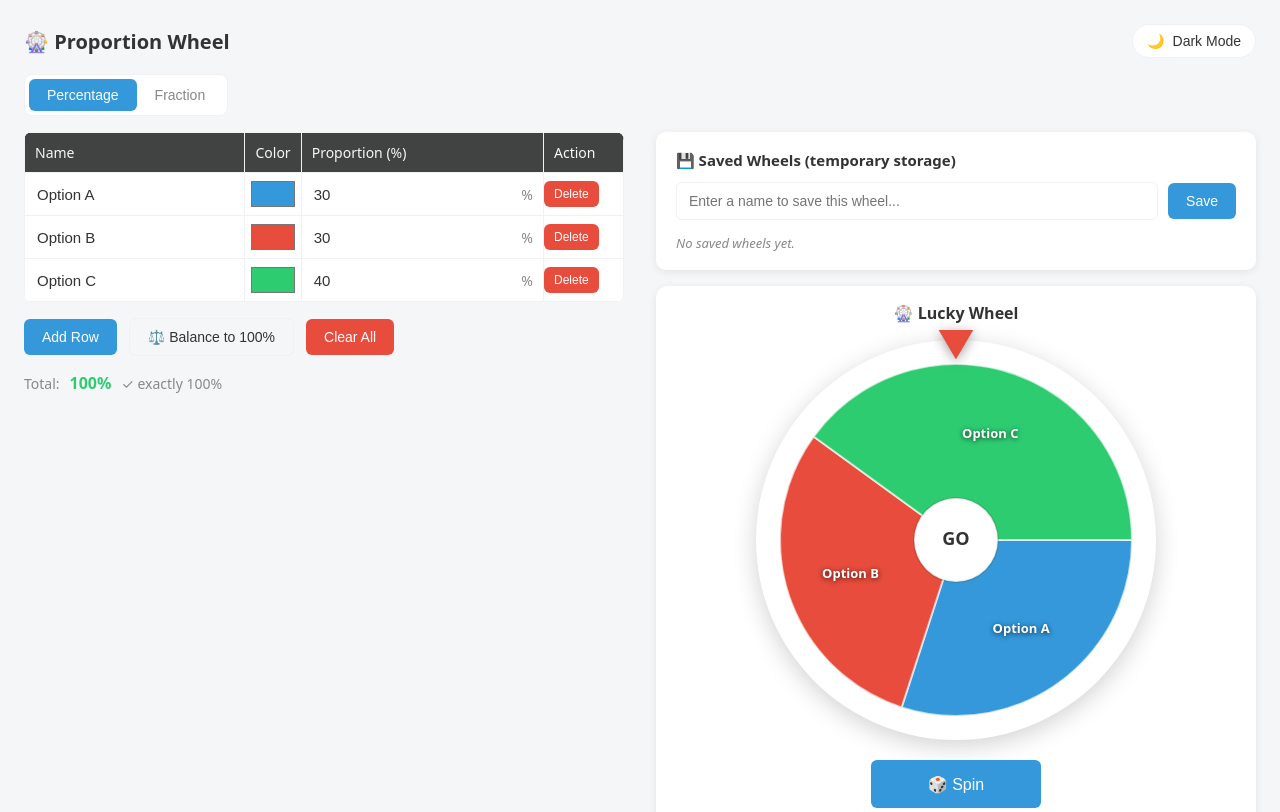
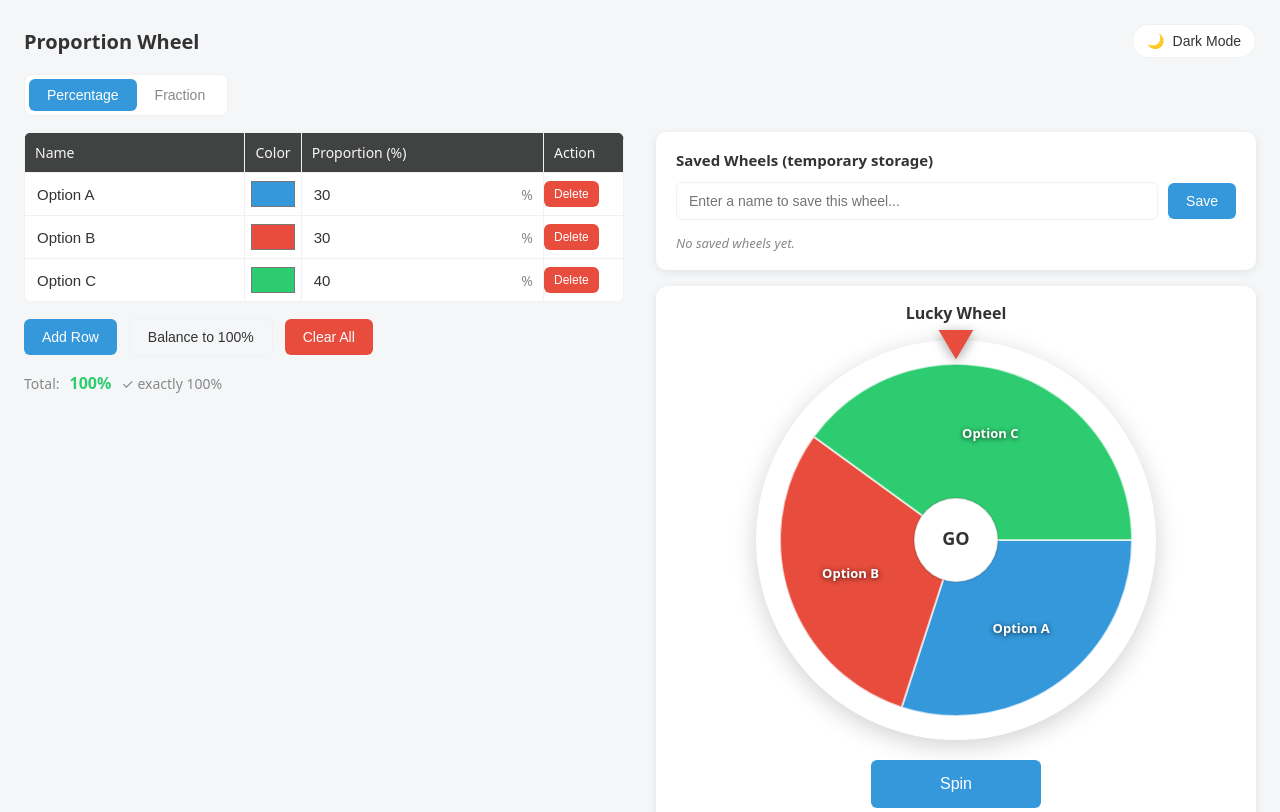
Before and after one commit to Prayuth-hap/Prayuth-hap.github.io, a plain HTML site: page index.html in a window 1280 px wide. Shown: the top 812 px of the page. Drawn offline with Linux system fonts and the light colour scheme.

Commit message:
Add files via upload

```diff
--- a/index.html
+++ b/index.html
@@ -464,7 +464,7 @@
 <body>
 
   <div class="topbar">
-    <h1>🎡 Proportion Wheel</h1>
+    <h1>Proportion Wheel</h1>
     <button class="theme-toggle" id="themeToggle">
       <span id="themeIcon">🌙</span>
       <span id="themeText">Dark Mode</span>
@@ -496,7 +496,7 @@
 
       <div class="actions">
         <button id="addRowBtn">Add Row</button>
-        <button id="balanceBtn" class="secondary">⚖️ Balance to 100%</button>
+        <button id="balanceBtn" class="secondary">Balance to 100%</button>
         <button id="clearBtn" class="danger">Clear All</button>
       </div>
 
@@ -510,7 +510,7 @@
     <!-- RIGHT COLUMN -->
     <div class="right-col">
       <div class="storage-section">
-        <h2>💾 Saved Wheels (temporary storage)</h2>
+        <h2>Saved Wheels (temporary storage)</h2>
         <div class="storage-row">
           <input type="text" id="slotName" placeholder="Enter a name to save this wheel...">
           <button id="saveSlotBtn">Save</button>
@@ -519,7 +519,7 @@
       </div>
 
       <div class="wheel-section">
-        <h2>🎡 Lucky Wheel</h2>
+        <h2>Lucky Wheel</h2>
         <div class="wheel-row">
           <div class="wheel-container" id="wheelContainer">
             <div class="wheel-pointer">▼</div>
@@ -527,8 +527,8 @@
             <div class="wheel-tooltip" id="wheelTooltip"></div>
           </div>
           <div class="spin-buttons">
-            <button id="spinBtn">🎲 Spin</button>
-            <button id="skipBtn" style="display:none;">⏩ Skip</button>
+            <button id="spinBtn">Spin</button>
+            <button id="skipBtn" style="display:none;">Skip</button>
           </div>
         </div>
         <div class="wheel-result" id="wheelResult">Click Spin to start</div>
@@ -1236,7 +1236,7 @@ function spinWheel() {
   spinBtn.style.display = 'none';
   skipBtn.style.display = '';
 
-  document.getElementById('wheelResult').textContent = '🌀 Spinning...';
+  document.getElementById('wheelResult').textContent = 'Spinning...';
   hideTooltip();
   clearTimeout(hoverTimer);
 
```
